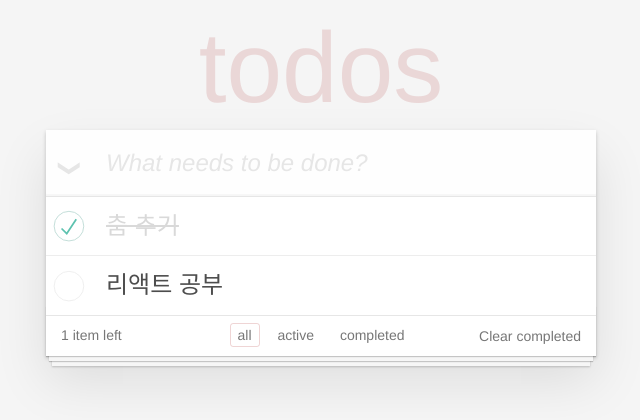
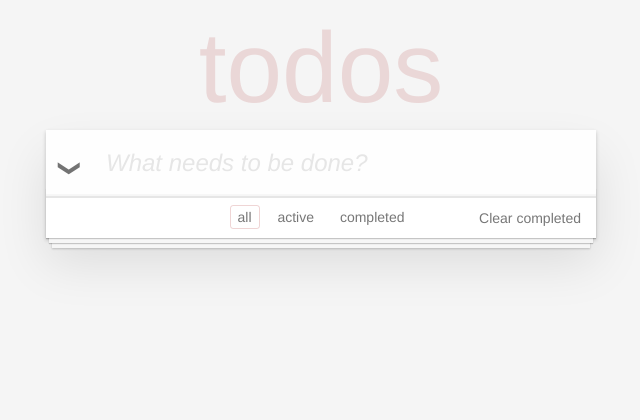
Before and after one commit to kaeru-1224/https---github.com-kaeru-1224-react_study, a React (Create React App) app: page / in a window 1280 px wide. Shown: the top 420 px of the page, without its empty margins (319-959 px from the left). Built offline with nearby package versions, Linux system fonts and the light colour scheme.

Commit message:
로컬스토리지저장

```diff
--- a/src/App.js
+++ b/src/App.js
@@ -1,4 +1,4 @@
-import React, { useState } from "react";
+import React, { useState, useEffect } from "react";
 import Header from "./Header";
 import Main from "./Todolist";
 import Todocheck from "./Todocheck";
@@ -7,20 +7,19 @@ import "./App.css";
 import { loadPartialConfig } from "@babel/core";
 
 function App() {
-  const initialState = [
-    {
-      id: crypto.randomUUID(),
-      content: "춤 추기",
-      completed: true,
-    },
-    {
-      id: crypto.randomUUID(),
-      content: "리액트 공부",
-      completed: false,
-    },
-  ];
+  const initialState = [];
+  const [todoList, setTodoList] = useState(initialState);
+  // 로컬 스토리지에 저장
+  useEffect(() => {
+    localStorage.setItem("To-Do", JSON.stringify(todoList));
+  }, [todoList]);
+  useEffect(() => {
+    const getTodo = localStorage.getItem("To-do");
+    if (JSON.parse(getTodo)) {
+      setTodoList(JSON.parse(getTodo));
+    }
+  }, []);
 
-  const [todoList, setTodoList] = useState(initialState);
   function addTodo(content) {
     const newTodo = {
       id: crypto.randomUUID(),
```
